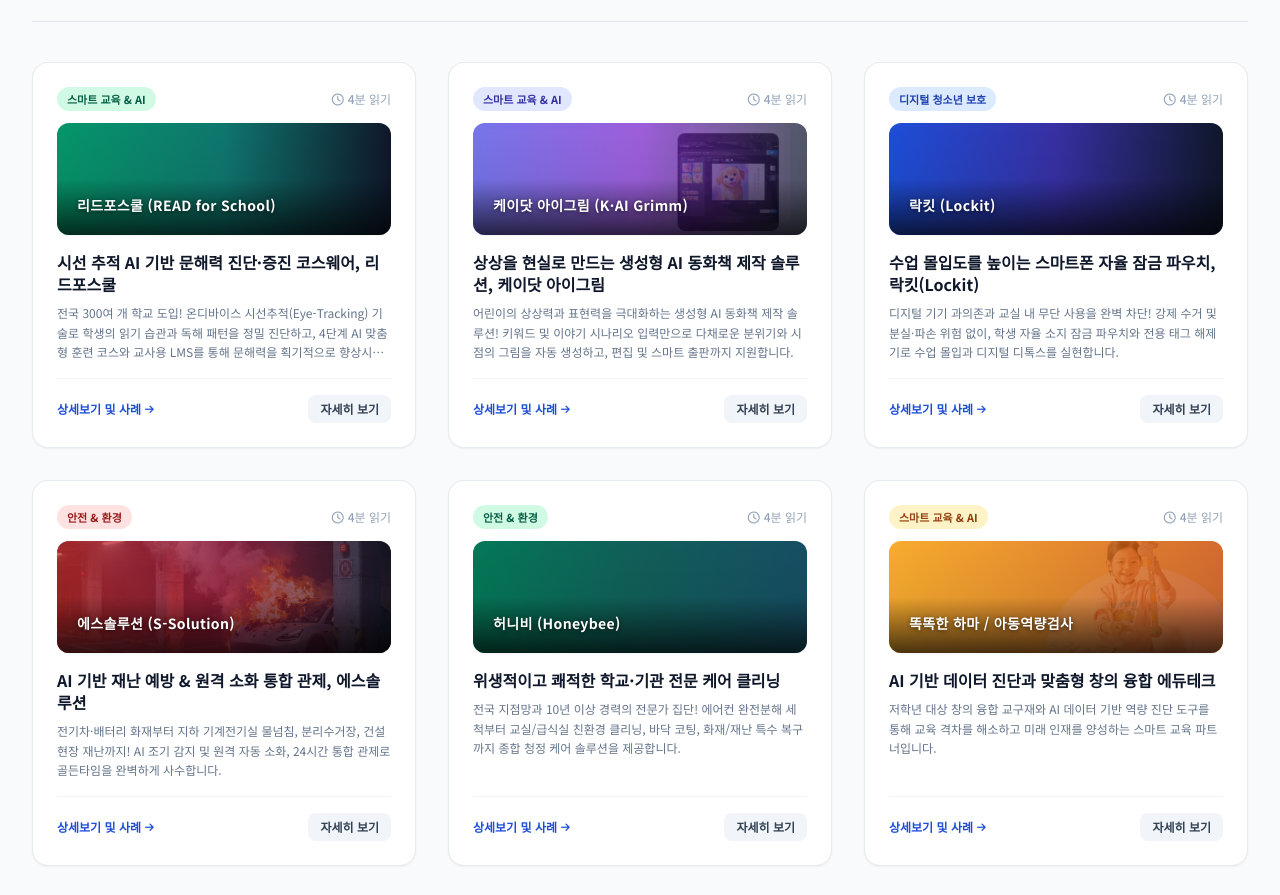
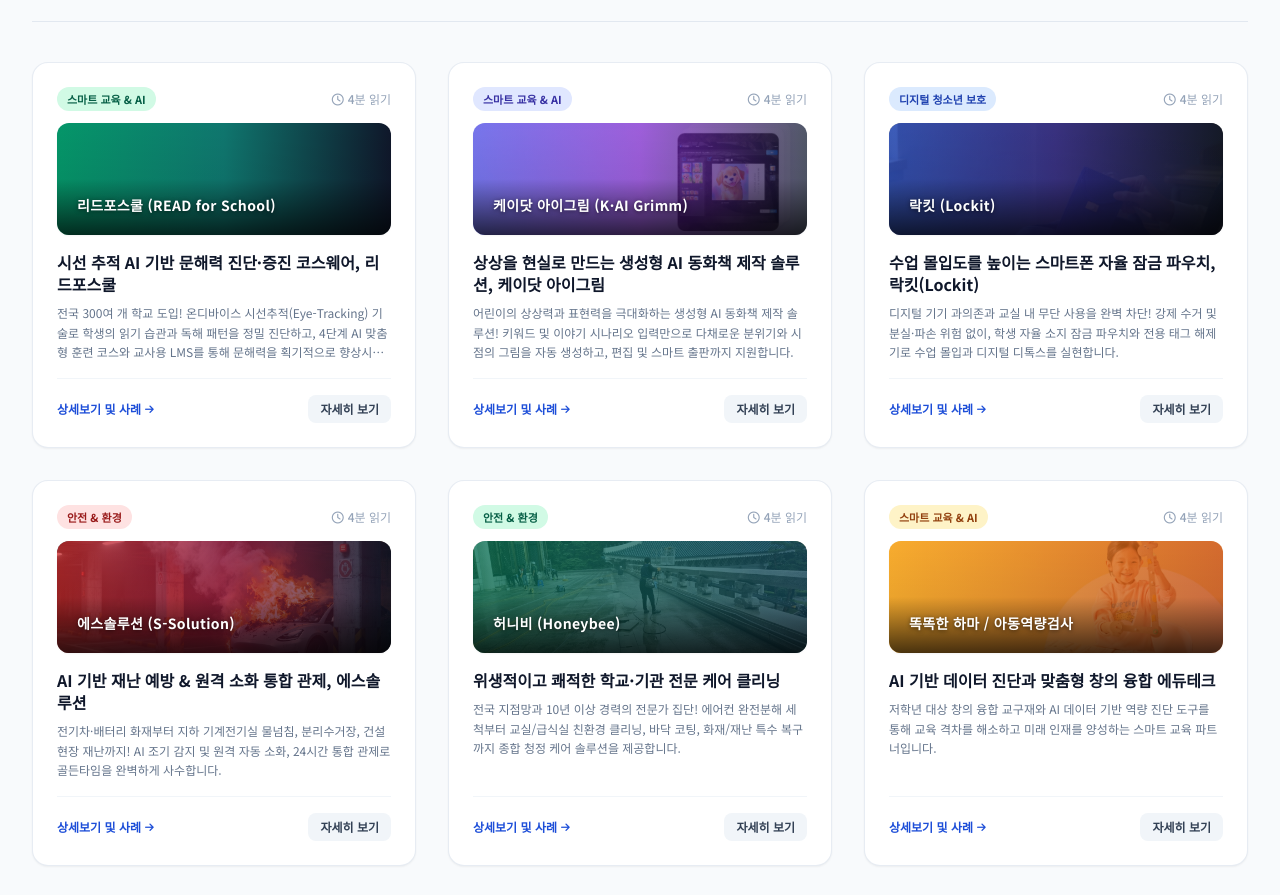
Before and after one commit to herei1271-bit/ieum-cnc-homepage, a website: page index.html in a window 1280 px wide. Shown: the part 2388-3283 px from the top of the page. Drawn offline with nearby package versions, Linux system fonts and the light colour scheme.

Commit message:
Add files via upload

```diff
--- a/index.html
+++ b/index.html
@@ -876,6 +876,8 @@
                 readTime: '4분 읽기',
                 gradient: 'from-blue-700 via-indigo-800 to-slate-900',
                 icon: '📱',
+                image: 'images/lockit.jpg',
+                imagePosition: 'right',
                 categoryColor: 'bg-blue-100 text-blue-800 border-blue-200',
                 body: `
                     <div class="space-y-6">
@@ -1077,6 +1079,8 @@
                 readTime: '4분 읽기',
                 gradient: 'from-emerald-700 via-teal-800 to-cyan-900',
                 icon: '🐝',
+                image: 'images/honeybee.jpg',
+                imagePosition: 'center',
                 categoryColor: 'bg-emerald-100 text-emerald-800 border-emerald-200',
                 body: `
                     <div class="space-y-6">
```
Also changed, not shown: images/honeybee.jpg (added), images/lockit.jpg (added).
